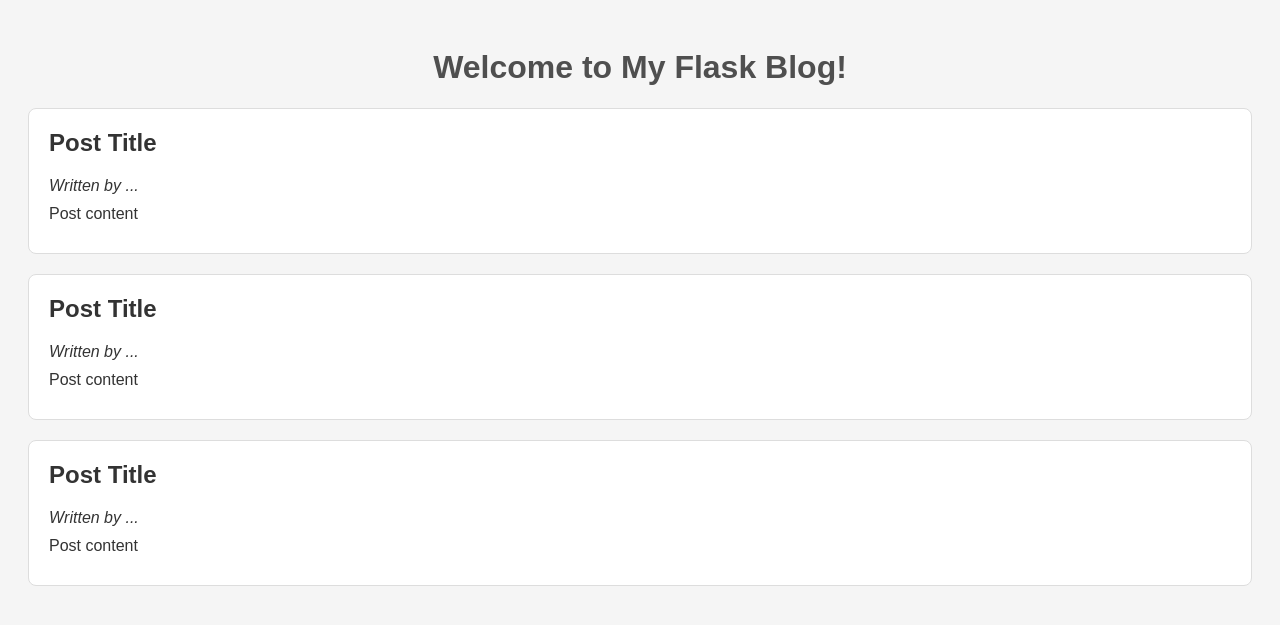
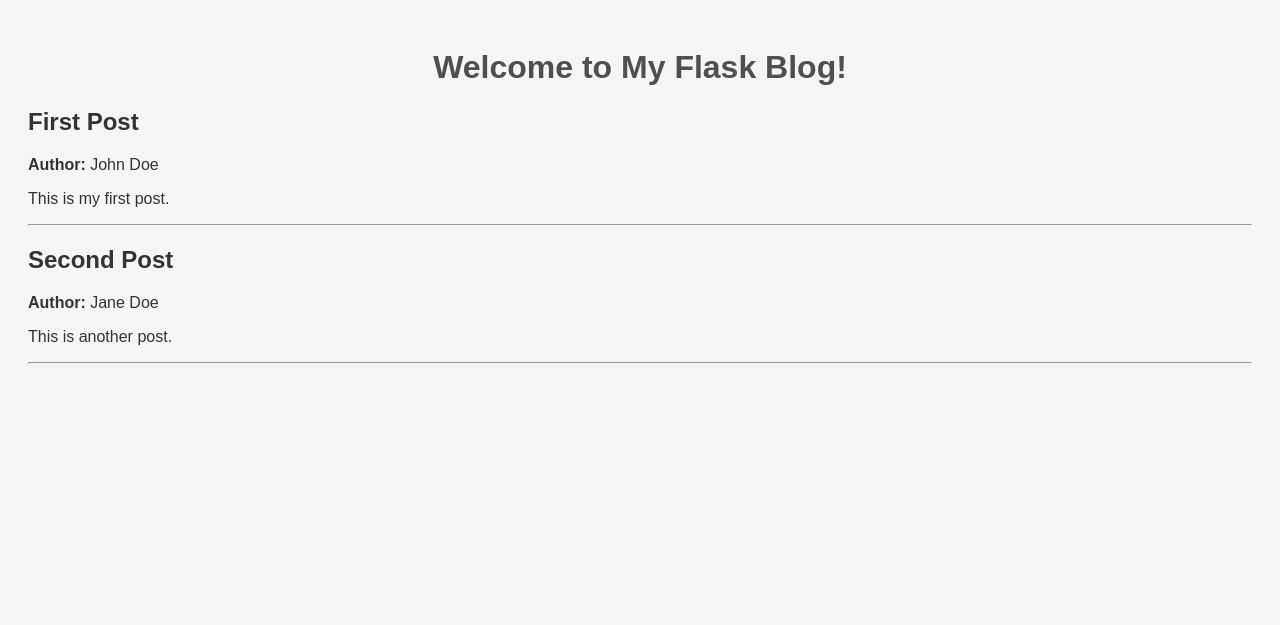
Before and after one commit to JacobHoukes/Masterblog, a Flask app: page / in a window 1280 px wide. Shown: the top 625 px of the page. Run offline with Flask 3, Linux system fonts and the light colour scheme.

Commit message:
loop added in index.html

```diff
--- a/app.py
+++ b/app.py
@@ -3,15 +3,17 @@ import json
 
 app = Flask(__name__)
 
-# Helper function to load blog posts from JSON file
+
 def load_blog_posts():
     with open('blog_posts.json', 'r') as file:
         return json.load(file)
+
 
 @app.route('/')
 def index():
     blog_posts = load_blog_posts()
     return render_template('index.html', posts=blog_posts)
 
+
 if __name__ == '__main__':
     app.run(host="0.0.0.0", port=5002, debug=True)
--- a/templates/index.html
+++ b/templates/index.html
@@ -8,20 +8,11 @@
 </head>
 <body>
     <h1>Welcome to My Flask Blog!</h1>
-    <div class="post">
-        <h2>Post Title</h2>
-        <p><em>Written by ...</em></p>
-        <p>Post content</p>
-    </div>
-    <div class="post">
-        <h2>Post Title</h2>
-        <p><em>Written by ...</em></p>
-        <p>Post content</p>
-    </div>
-    <div class="post">
-        <h2>Post Title</h2>
-        <p><em>Written by ...</em></p>
-        <p>Post content</p>
-    </div>
+ {% for post in posts %}
+    <h2>{{ post.title }}</h2>
+    <p><strong>Author:</strong> {{ post.author }}</p>
+    <p>{{ post.content }}</p>
+    <hr>
+{% endfor %}
 </body>
 </html>
```
